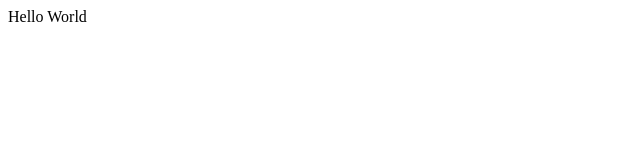
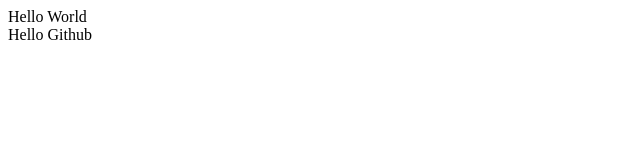
Before and after one commit to gesazumoo/clone-x-frontend, a Vue app: page / in a window 1280 px wide. Shown: the top 160 px of the page, without its empty margins (0-640 px from the left). Built offline with nearby package versions, Linux system fonts and the light colour scheme.

Commit message:
second commit

```diff
--- a/src/App.vue
+++ b/src/App.vue
@@ -1,5 +1,6 @@
 <template>
   <div>Hello World</div>
+  <div>Hello Github</div>
 </template>
 
 <script>
```
